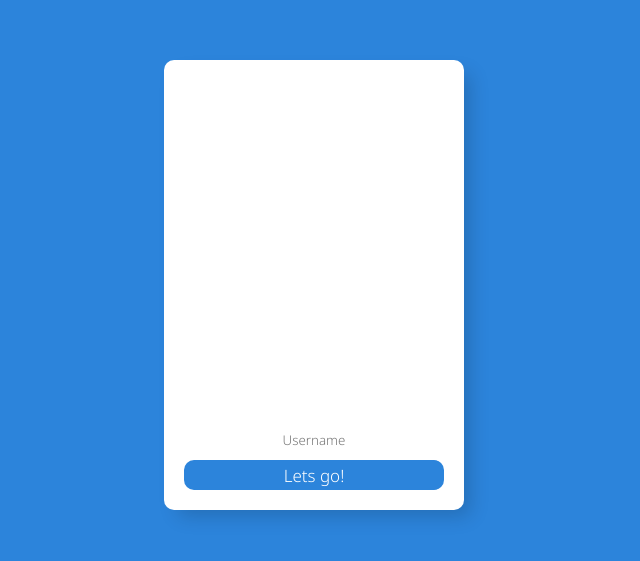
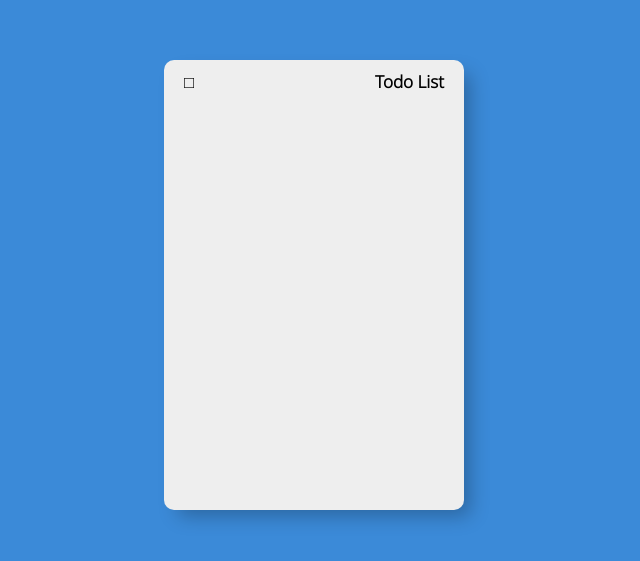
Before and after one commit to patrikferreira/todo-list-react, a Next.js app: page / in a window 1280 px wide. Shown: the part 115-676 px from the top of the page, without its empty margins (326-966 px from the left). Built offline with nearby package versions, Linux system fonts and the light colour scheme.

Commit message:
Refactor

```diff
--- a/src/app/components/User.tsx
+++ /dev/null
@@ -1,30 +0,0 @@
-"use client"
-import { useState } from 'react'
-import React from 'react'
-import styles from '../page.module.css'
-
-type Props = {
-    sendUserActive: (user: boolean) => void,
-}
-
-export default function User({sendUserActive}: Props) {
-    const [user, setUser] = useState<string>('');
-    const [name, setName] = useState<string>('');
-
-    function heandleClick() {
-        setUser(name);
-        sendUserActive(false);
-    }
-
-    return (
-        <div className={styles.user}>
-            <div className={styles.userForm}>
-                <input type="text" placeholder='Username' onChange={(e) => {
-                setName(e.target.value);
-                }} />
-                <button onClick={heandleClick}>Lets go!</button>
-            </div>
-
-        </div>
-    )
-}
--- a/src/app/globals.css
+++ b/src/app/globals.css
@@ -1,10 +1,10 @@
 @import url('https://fonts.googleapis.com/css2?family=Noto+Sans:wght@300&display=swap');
 
 :root {
-  --bg-main: #2c84db;
-  --bg-container: #ffffff;
+  --bg-main: #3b8ad8;
+  --bg-container: #eeeeee;
   --border-default: 1px solid #d0d7de;
-  --box-shadow: 10px 10px 19px -4px rgba(0,0,0,0.17);
+  --box-shadow: 10px 10px 19px -4px rgba(0, 0, 0, 0.26);
   --bg-button: #2c84db;
 }
 
--- a/src/app/page.module.css
+++ b/src/app/page.module.css
@@ -20,71 +20,16 @@
   border-radius: 10px;
   background-color: var(--bg-container);
   box-shadow: var(--box-shadow);
-  padding: 20px;
-  /* overflow: hidden; */
+  overflow: hidden;
+  position: relative;
 }
 
-/* ---------- user */
-.user {
-  display: flex;
-  align-items: center;
-  gap: 5px;
-  flex-direction: column-reverse;
-  height: 100%;
-  width: 100%;
-}
-
-.userForm {
-  display: flex;
-  align-items: center;
-  gap: 5px;
-  flex-direction: column;
-  width: 260px;
-}
-
-.userForm input {
-  outline: none;
-  border: none;
-  text-align: center;
-  height: 30px;
-}
-
-.userForm button {
-  border: none;
-  height: 30px;
-  width: 100%;
-  border-radius: 10px;
-  cursor: pointer;
-  background-color: var(--bg-button);
-  color: #fff;
-  font-size: 17px;
-}
-
-/* ---------- */
-.todoList {
-  width: 100%;
-  height: 100%;
-}
-
+/* ------------ header */
 .header {
   display: flex;
   justify-content: space-between;
-  align-items: center;
+  padding: 10px 20px;
+  width: 100%;
+  font-size: 17px;
+  font-weight: bold;
 }
-
-.header button {
-  border: none;
-  background-color: #fff;
-  cursor: pointer;
-  font-size: 20px;
-}
-
-.header .userDiv {
-  display: flex;
-  align-items: center;
-  gap: 2px;
-}
-
-.userDiv span:last-child {
-  font-size: 25px;
-}
--- a/src/app/page.tsx
+++ b/src/app/page.tsx
@@ -1,22 +1,17 @@
 "use client"
 import { useState } from 'react'
 import styles from './page.module.css'
-import Todo from './components/Todo';
-import User from './components/User';
 
 export default function Home() {
-  const [userActive, setUserActive] = useState<boolean>(true);
-
-  function getCheckUser(user: boolean) {
-   setUserActive(user);
-  }
 
   return (
     <main className={styles.main}>
       <div className={styles.container}>
-        {userActive ? (<User sendUserActive={getCheckUser} />) : (<Todo sendUserActive={getCheckUser} />)}
+        <div className={styles.header}>
+          <span>&#9633;</span>
+          <span>Todo List</span>
+        </div>
       </div>
     </main>
-
   )
 }
```
